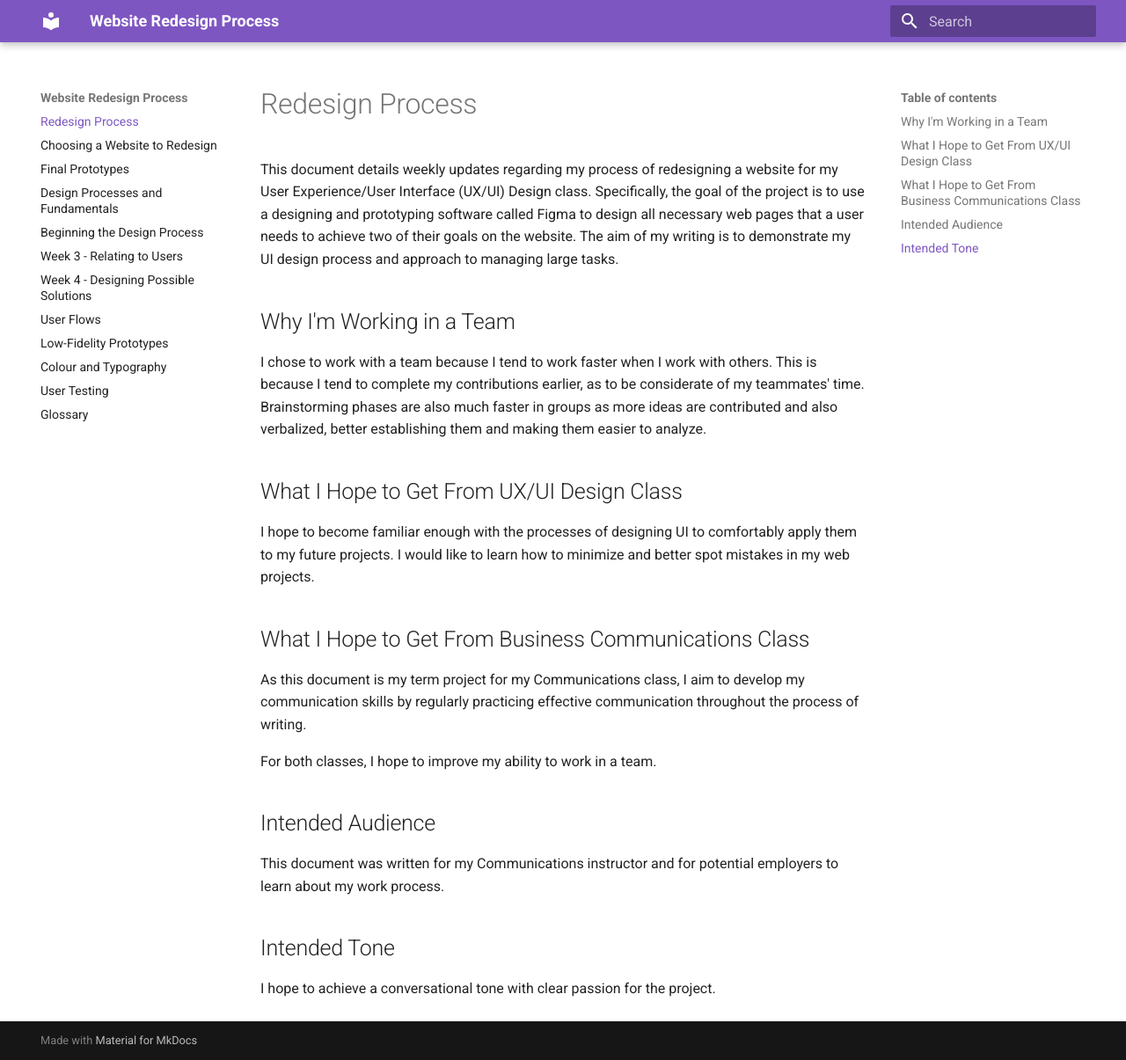
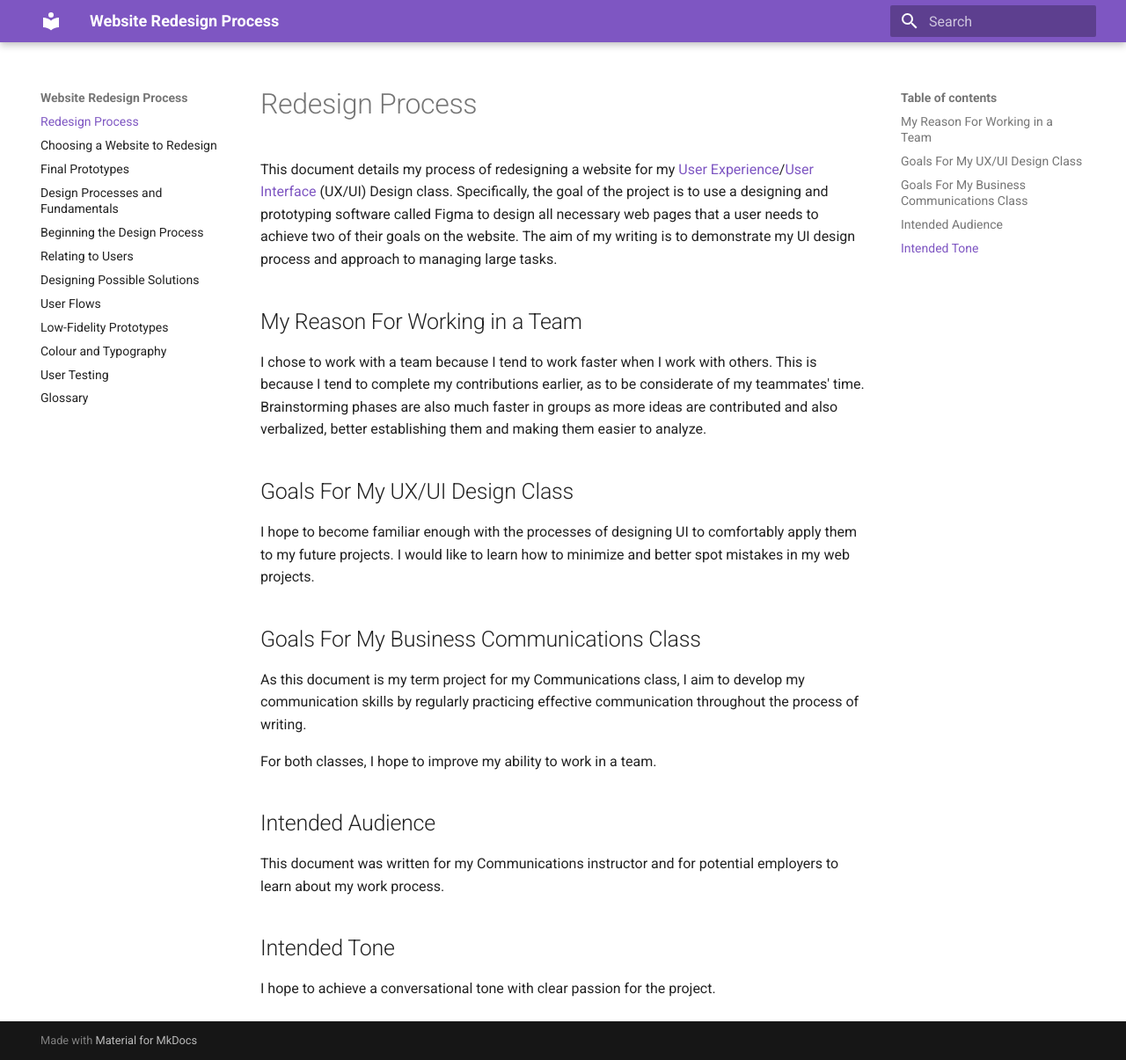
Before and after one commit to anna-moughnie/redesign-process, an MkDocs documentation site: the page built from docs/index.md, in a window 1280 px wide and 1205 px high. Shown: the whole window at 88% size. Built offline with MkDocs 1.6.1 and Material for MkDocs 9.7.7, drawn with Linux system fonts in a browser that asks for light colours.

Commit message:
Poofreading + glossary additions

```diff
--- a/docs/4-designing-for-users.md
+++ b/docs/4-designing-for-users.md
@@ -1,4 +1,4 @@
-# Week 3 - Relating to Users
+# Relating to Users
 
 Understanding the needs of a user is fundamental to ensuring a product effectively meets their needs. This page covers how we learned how to relate to users by covering User Personas, User Stories, and User Scenarios, and made each of the three for our [term project](./1-ux-ui-redesign.md).
 
--- a/docs/5-ux-ui-ideation.md
+++ b/docs/5-ux-ui-ideation.md
@@ -1,4 +1,4 @@
-# Week 4 - Designing Possible Solutions
+# Designing Possible Solutions
 
 This page details how we began drafting solutions for our [redesign project](./1-ux-ui-redesign.md). We learned about problem statements, created a feature list for our website redesign, discussed and carried out different ideation strategies, and discussed approaches to designing intuitive information architecture (IA).
 
--- a/docs/index.md
+++ b/docs/index.md
@@ -1,16 +1,16 @@
 # Redesign Process
 
-This document details weekly updates regarding my process of redesigning a website for my User Experience/User Interface (UX/UI) Design class. Specifically, the goal of the project is to use a designing and prototyping software called Figma to design all necessary web pages that a user needs to achieve two of their goals on the website. The aim of my writing is to demonstrate my UI design process and approach to managing large tasks.
+This document details my process of redesigning a website for my [User Experience](./glossary.md#user-experience-ux)/[User Interface](./glossary.md#user-interface-ui) (UX/UI) Design class. Specifically, the goal of the project is to use a designing and prototyping software called Figma to design all necessary web pages that a user needs to achieve two of their goals on the website. The aim of my writing is to demonstrate my UI design process and approach to managing large tasks.
 
-## Why I'm Working in a Team
+## My Reason For Working in a Team
 
 I chose to work with a team because I tend to work faster when I work with others. This is because I tend to complete my contributions earlier, as to be considerate of my teammates' time. Brainstorming phases are also much faster in groups as more ideas are contributed and also verbalized, better establishing them and making them easier to analyze.
 
-## What I Hope to Get From UX/UI Design Class
+## Goals For My UX/UI Design Class
 
 I hope to become familiar enough with the processes of designing UI to comfortably apply them to my future projects. I would like to learn how to minimize and better spot mistakes in my web projects.
 
-## What I Hope to Get From Business Communications Class
+## Goals For My Business Communications Class
 
 As this document is my term project for my Communications class, I aim to develop my communication skills by regularly practicing effective communication throughout the process of writing.
 
```
Also changed, not shown: docs/glossary.md (+8 -0 lines).
